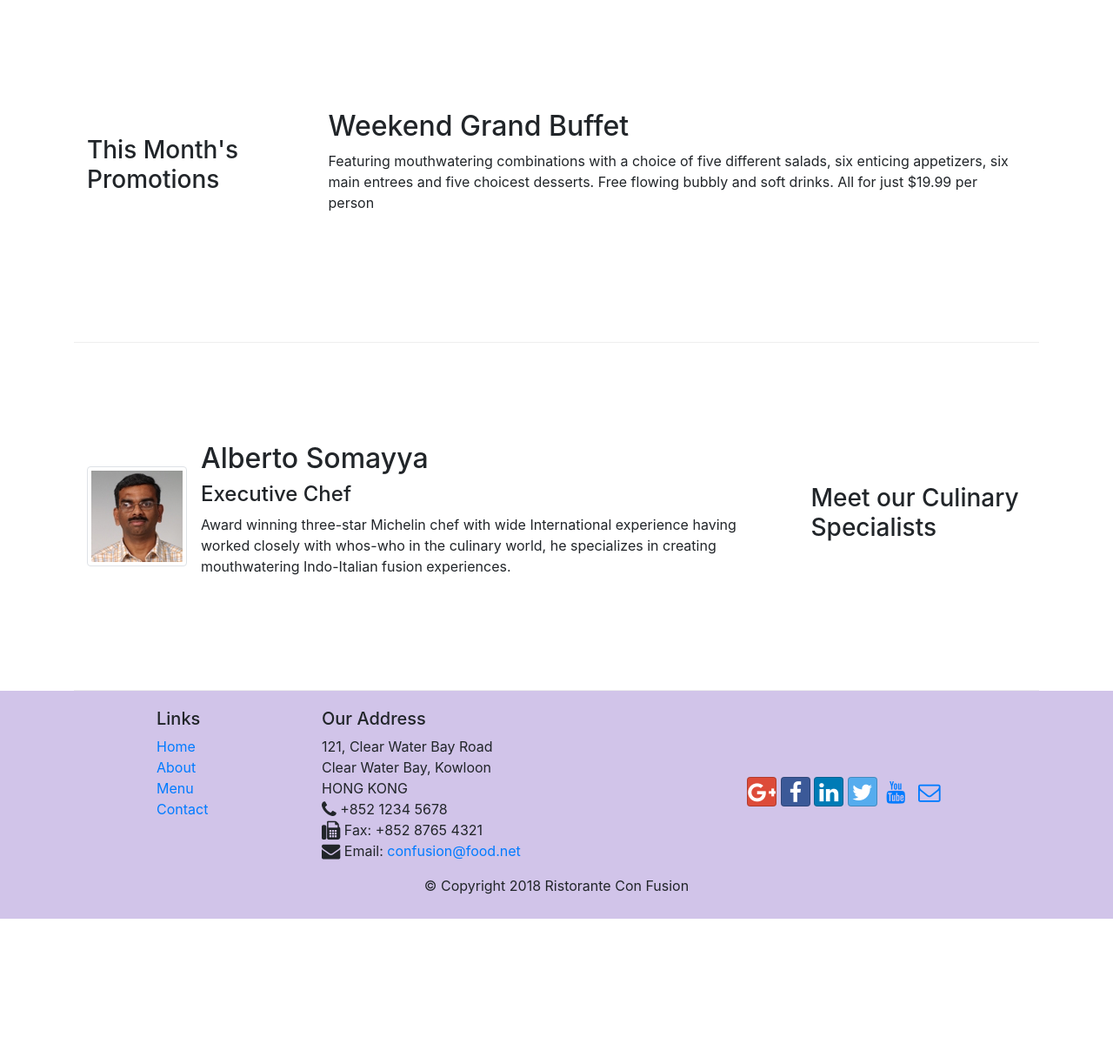
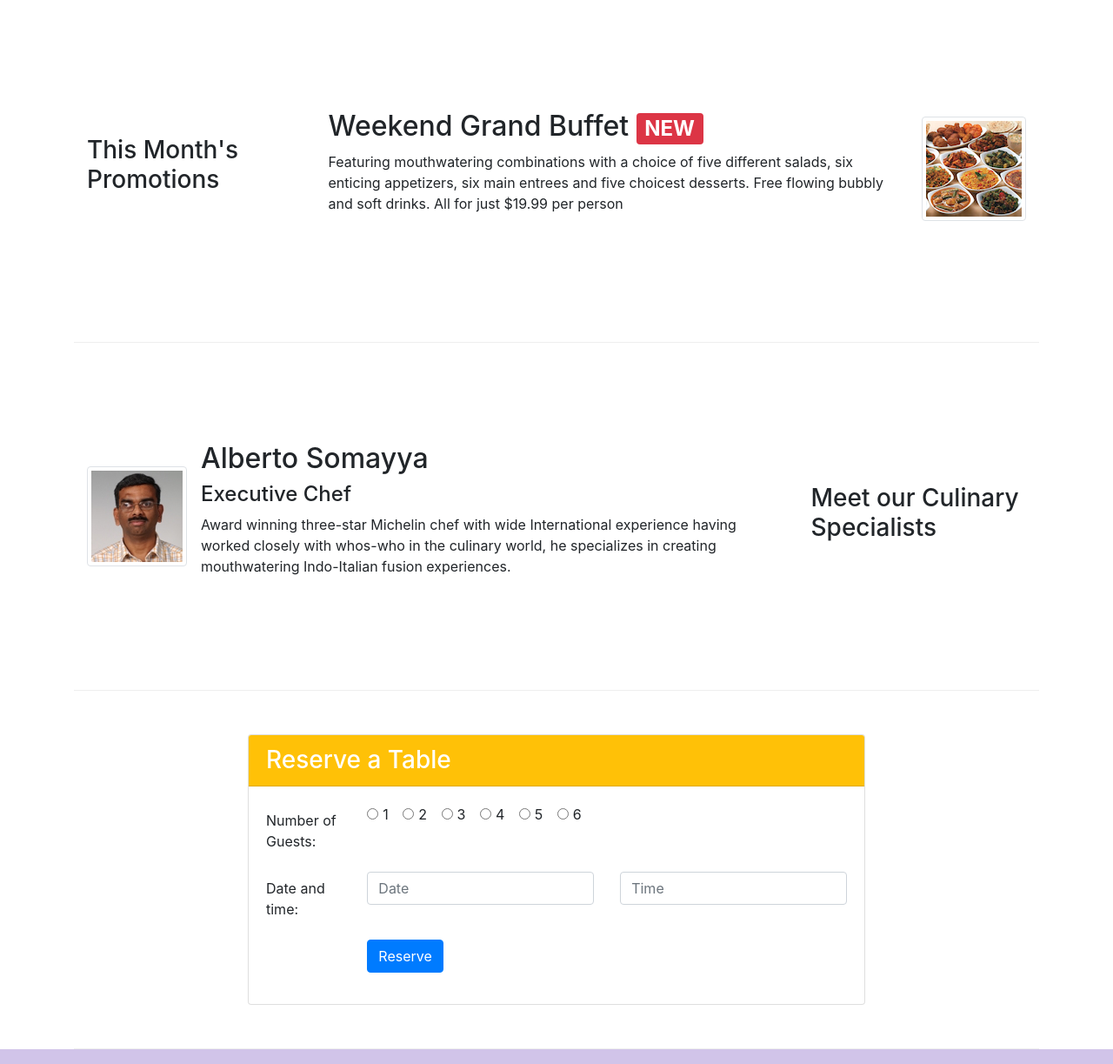
Before and after one commit to Ioseb1/Confusion---Bootstrap, a website: page index.html in a window 1280 px wide. Shown: the part 740-1963 px from the top of the page at 87% size. Before the commit the page ends 1796 px from the top, so only its background shows below. Drawn offline with nearby package versions, Linux system fonts and the light colour scheme.

Commit message:
Week 2 assignment

```diff
--- a/index.html
+++ b/index.html
@@ -43,8 +43,14 @@
                     <h1>Ristorante con Fusion</h1>
                     <p>We take inspiration from the World's best cuisines, and create a unique fusion experience. Our lipsmacking creations will tickle your culinary senses!</p>
                 </div>
-                <div class="col-12 col-sm align-self-center">
+                <div class="col-12 col-sm-3 align-self-center">
                   <img src="img/logo.png" class="img-fluid" alt="">
+                </div>
+
+                <div class="col-12 col-sm-3 align-self-center">
+                  <a href = "#table"><button type = "button" class = "btn btn-warning btn-lg btn-block">
+                     Reserve Table
+                  </button></a>
                 </div>
             </div>
         </div>
@@ -61,25 +67,30 @@
                   <img class="d-flex mr-3 img-thumbnail align-self-center" src="img/uthappizza.png" alt="Uthappizza">
                 <div class="media-body">
                   <h2 class="mt-0">Uthappizza <span class="badge badge-danger">HOT</span>  <span class="badge badge-pill badge-secondary">$4.99</span></h2>
-                  <p>A unique combination of Indian Uthappam (pancake) and Italian pizza, topped with Cerignola olives, ripe vine cherry tomatoes, Vidalia onion, Guntur chillies and Buffalo Paneer.</p>
+                  <p class="d-none d-sm-block">A unique combination of Indian Uthappam (pancake) and Italian pizza, topped with Cerignola olives, ripe vine cherry tomatoes, Vidalia onion, Guntur chillies and Buffalo Paneer.</p>
                 </div>
               </div>
             </div>
         </div>
 
-
         <div class="row row-content align-items-center">
-            <div class="col12 col-sm-4 col-md-3">
+            <div class="col-12 col-sm-4 col-md-3">
                 <h3>This Month's Promotions</h3>
             </div>
+
             <div class="col col-sm col-md">
-                <h2>Weekend Grand Buffet</h2>
-                <p>Featuring mouthwatering combinations with a choice of five different salads, six enticing appetizers, six main entrees and five choicest desserts. Free flowing bubbly and soft drinks. All for just $19.99 per person </p>
+              <div class="media">
+                <div class="media-vody">
+                  <h2>Weekend Grand Buffet <span class="badge badge-danger">NEW</span></h2>
+                  <p class="d-none d-sm-block">Featuring mouthwatering combinations with a choice of five different salads, six enticing appetizers, six main entrees and five choicest desserts. Free flowing bubbly and soft drinks. All for just $19.99 per person </p>
+                </div>
+                <img class="ml-3 img-thumbnail align-self-center" src="img/buffet.png" alt="Uthappizza">
+              </div>
             </div>
         </div>
 
         <div class="row row-content align-items-center">
-            <div class="col12 col-sm-4 order-sm-last col-md-3">
+            <div class="col-12 col-sm-4 order-sm-last col-md-3">
                 <h3>Meet our Culinary Specialists</h3>
             </div>
             <div class="col col-sm order-sm-first col-md">
@@ -93,7 +104,66 @@
               </div>
             </div>
         </div>
-    </div>
+
+        <div class="row row-content">
+          <div class="col-12 col-sm-8 offset-2">
+            <div class="card">
+              <h3 class="card-header bg-warning text-white">Reserve a Table</h3>
+
+              <div class="card-body">
+                <div class="form" id="table">
+                  <div class="form-group row">
+                    <label for="radiobtn" class="col-md-2 col-form-label">Number of Guests: </label>
+                    <div class="col-md-10">
+                      <div class="form-check form-check-inline">
+
+                        <input class="form-check-input" type="radio" name="inlineRadioOptions" id="radiobtn" value="option1">
+                        <label class="form-check-label" for="radiobtn1">1</label>
+                      </div>
+                      <div class="form-check form-check-inline">
+                        <input class="form-check-input" type="radio" name="inlineRadioOptions" id="radiobtn" value="option2">
+                        <label class="form-check-label" for="radiobtn2">2</label>
+                      </div>
+                      <div class="form-check form-check-inline">
+                        <input class="form-check-input" type="radio" name="inlineRadioOptions" id="radiobtn" value="option1">
+                        <label class="form-check-label" for="radiobtn3">3</label>
+                      </div>
+                      <div class="form-check form-check-inline">
+                        <input class="form-check-input" type="radio" name="inlineRadioOptions" id="radiobtn" value="option2">
+                        <label class="form-check-label" for="radiobtn4">4</label>
+                      </div>
+                      <div class="form-check form-check-inline">
+                        <input class="form-check-input" type="radio" name="inlineRadioOptions" id="radiobtn" value="option1">
+                        <label class="form-check-label" for="radiobtn5">5</label>
+                      </div>
+                      <div class="form-check form-check-inline">
+                        <input class="form-check-input" type="radio" name="inlineRadioOptions" id="radiobtn" value="option2">
+                        <label class="form-check-label" for="radiobtn6">6</label>
+                      </div>
+                    </div>
+                  </div>
+
+                  <div class="form-group row">
+                    <label for="firstname" class="col-md-2 col-form-label">Date and time: </label>
+                    <div class="col-md-5">
+                      <input type="text" class="form-control" id="firstname" name="firstname" placeholder="Date" value="">
+                    </div>
+                    <div class="col-md-5">
+                      <input type="text" class="form-control" id="firstname" name="firstname" placeholder="Time" value="">
+                    </div>
+                  </div>
+
+                  <div class="form-group row">
+                    <div class="offset-md-2 col-md-10">
+                      <button type="submit" class="btn btn-primary">Reserve</button>
+                    </div>
+                  </div>
+                </div>
+              </div>
+            </div>
+          </div>
+        </div> <!-- End Row -->
+      </div> <!-- End Container -->
 
     <footer class="footer">
         <div class="container">
```
Also changed, not shown: aboutus.html (+1 -1 lines), contactus.html (+2 -2 lines).
